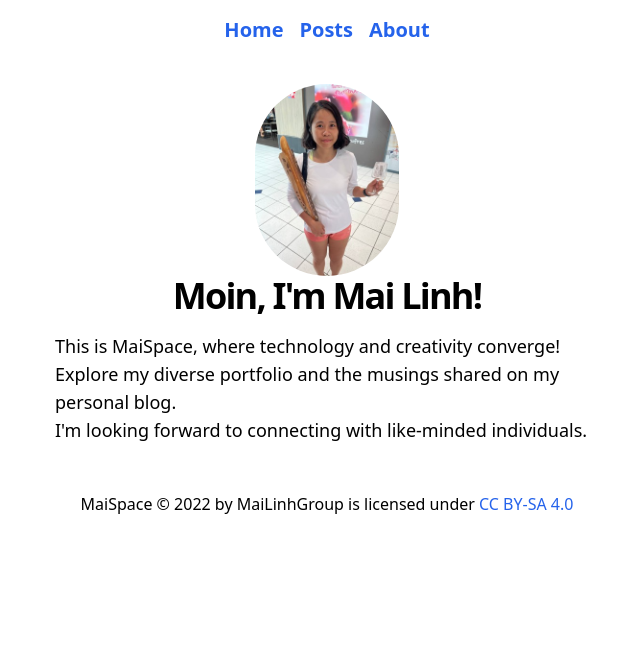
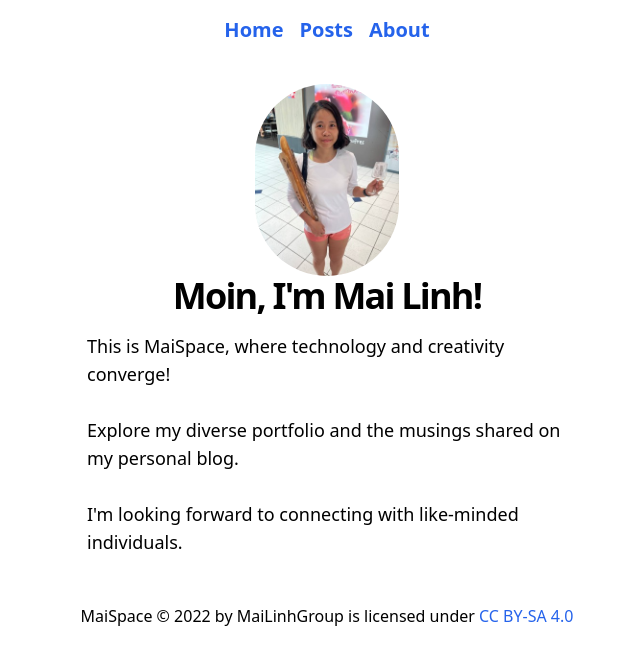
Before and after one commit to MaiLinhGroup/maispace-v2, a Next.js app: page / in a window 1280 px wide. Shown: the top 664 px of the page, without its empty margins (313-953 px from the left). Built offline with nearby package versions, Linux system fonts and the light colour scheme.

Commit message:
style: :lipstick: fix the padding of the text content

```diff
--- a/components/layout.tsx
+++ b/components/layout.tsx
@@ -50,7 +50,7 @@ export default function Layout({
         <meta name="twitter:card" content="summary_large_image" />
       </Head>
       <Header home={home} />
-      <main>{children}</main>
+      <main className="px-8">{children}</main>
       {showButton && !home && (
         <div className="mt-12 flex flex-col items-center">
           <button
--- a/pages/index.tsx
+++ b/pages/index.tsx
@@ -10,10 +10,13 @@ export default function Home() {
       <section className="text-lg">
         <p>
           This is MaiSpace, where technology and creativity converge!
-          <br /> Explore my diverse portfolio and the musings shared on my
-          personal blog.
-          <br /> I&#39;m looking forward to connecting with like-minded
-          individuals.
+          <br />
+          <br />
+          Explore my diverse portfolio and the musings shared on my personal
+          blog.
+          <br />
+          <br />
+          I&#39;m looking forward to connecting with like-minded individuals.
         </p>
       </section>
     </Layout>
```
